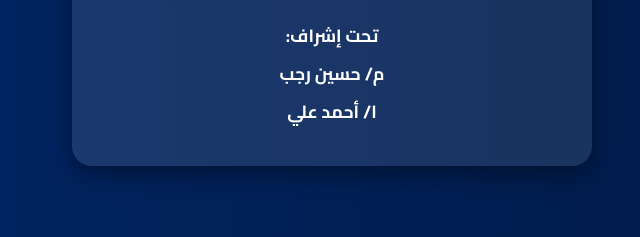
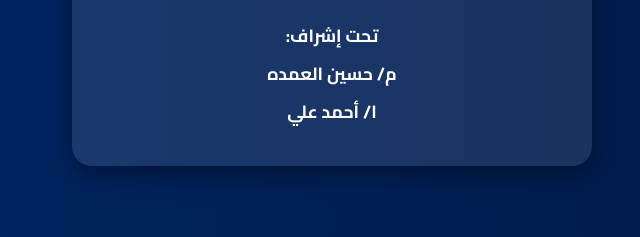
Before and after one commit to KhaledMohamed422/KhaledMohamed422.github.io, a plain HTML site: page index.html in a window 1280 px wide. Shown: the part 502-739 px from the top of the page, 308-948 px from the left. Drawn offline with Linux system fonts and the light colour scheme.

Commit message:
Update supervisor name in index.html

```diff
--- a/index.html
+++ b/index.html
@@ -145,7 +145,7 @@
     <p>جارٍ تجهيز الموقع لإطلاقه قريباً بشكل أفضل!</p>
     <div class="supervision">
       <p>تحت إشراف:</p>
-      <p>م/ حسين رجب</p>
+      <p>م/ حسين العمده</p>
       <p>ا/ أحمد علي</p>
     </div>
   </div>
```
